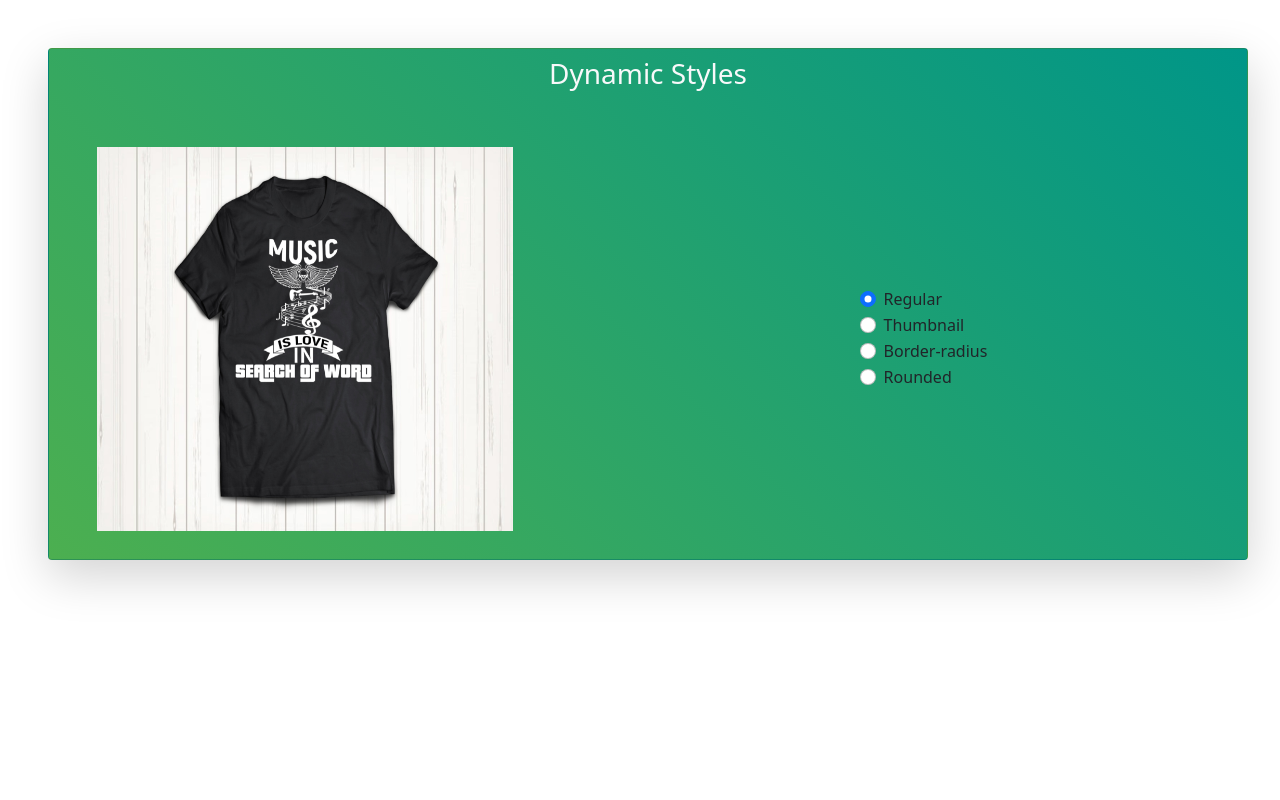
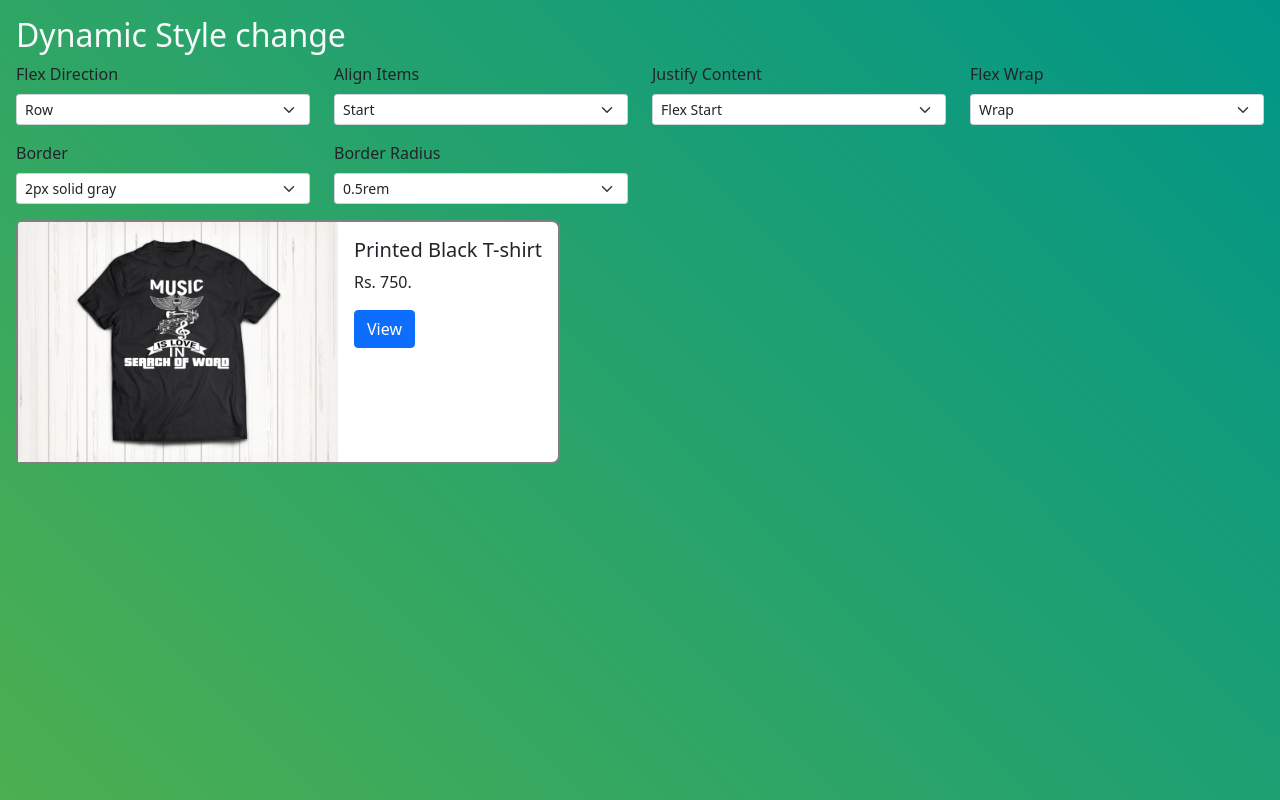
Before and after one commit to SwaminathanS1215/training-app, an Angular app: page / in a window 1280 px wide. Built offline with nearby package versions, Linux system fonts and the light colour scheme.

Commit message:
ng-styles

```diff
--- a/src/app/app.component.html
+++ b/src/app/app.component.html
@@ -2,7 +2,9 @@
     <main>
         <!-- <app-ng-class></app-ng-class> -->
         <!-- <app-register-validation></app-register-validation> -->
-        <app-ng-class-images></app-ng-class-images>
+        <!-- <app-ng-class-images></app-ng-class-images> -->
+        <!-- <app-ng-styles-input></app-ng-styles-input> -->
+        <app-ng-styles-dropdown></app-ng-styles-dropdown>
     </main>
 </div>
 
--- a/src/app/app.module.ts
+++ b/src/app/app.module.ts
@@ -12,6 +12,8 @@ import { NgClassComponent } from './ng-class/ng-class.component';
 import { RegisterValidationComponent } from './register-validation/register-validation.component';
 import { ParentChildComponent } from './parent-child/parent-child.component';
 import { NgClassImagesComponent } from './ng-class-images/ng-class-images.component';
+import { NgStylesInputComponent } from './ng-styles-input/ng-styles-input.component';
+import { NgStylesDropdownComponent } from './ng-styles-dropdown/ng-styles-dropdown.component';
 
 @NgModule({
   declarations: [
@@ -23,6 +25,8 @@ import { NgClassImagesComponent } from './ng-class-images/ng-class-images.compon
     RegisterValidationComponent,
     ParentChildComponent,
     NgClassImagesComponent,
+    NgStylesInputComponent,
+    NgStylesDropdownComponent,
   ],
   imports: [
     BrowserModule,
--- /dev/null
+++ b/src/app/ng-styles-dropdown/ng-styles-dropdown.component.css
@@ -0,0 +1,5 @@
+.ng-styles-container {
+    background-image: linear-gradient(45deg, #4caf50, #009688);
+    padding: 1rem;
+    min-height: 100vh;
+}
--- /dev/null
+++ b/src/app/ng-styles-dropdown/ng-styles-dropdown.component.html
@@ -0,0 +1,77 @@
+<div class="ng-styles-container w-100">
+    <h2 class="text-light">Dynamic Style change</h2>
+    <div class="row" id="inputs-wrapper-grid">
+        <div class="col-md-3">
+            <div class="mb-3">
+                <label for="flex-direction" class="form-label">Flex Direction</label>
+                <select class="form-select form-select-sm" aria-label=".form-select-sm example"
+                    [(ngModel)]="flexDirection" name="flex-direction">
+                    <option value="row">Row</option>
+                    <option value="column">Column</option>
+                </select>
+            </div>
+        </div>
+        <div class="col-md-3">
+            <div class="mb-3">
+                <label for="align-items" class="form-label">Align Items</label>
+                <select class="form-select form-select-sm" aria-label=".form-select-sm example"
+                    [(ngModel)]="alignItems" name="alignItems">
+                    <option value="start">Start</option>
+                    <option value="end">End</option>
+                    <option value="center">Center</option>
+                </select>
+            </div>
+        </div>
+        <div class="col-md-3">
+            <div class="mb-3">
+                <label for="justify-Content" class="form-label">Justify Content</label>
+                <select class="form-select form-select-sm" aria-label=".form-select-sm example"
+                    [(ngModel)]="justifyContent" name="justifyContent">
+                    <option value="flex-start">Flex Start</option>
+                    <option value="end">End</option>
+                    <option value="center">Center</option>
+                </select>
+            </div>
+        </div>
+        <div class="col-md-3">
+            <div class="mb-3">
+                <label for="flex-Wrap" class="form-label">Flex Wrap</label>
+                <select class="form-select form-select-sm" aria-label=".form-select-sm example"
+                    [(ngModel)]="flexWrap" name="flexWrap">
+                    <option value="wrap">Wrap</option>
+                    <option value="nowrap">No Wrap</option>
+                </select>
+            </div>
+        </div>
+        <div class="col-md-3">
+            <div class="mb-3">
+                <label for="border" class="form-label">Border</label>
+                <select class="form-select form-select-sm" aria-label=".form-select-sm example"
+                    [(ngModel)]="border" name="border">
+                    <option value="2px solid gray">2px solid gray</option>
+                    <option value="5px solid blue">5px solid blue</option>
+                </select>
+            </div>
+        </div>
+        <div class="col-md-3">
+            <div class="mb-3">
+                <label for="border-radius" class="form-label">Border Radius</label>
+                <select class="form-select form-select-sm" aria-label=".form-select-sm example"
+                    [(ngModel)]="borderRadius" name="borderRadius">
+                    <option value="0.5rem">0.5rem</option>
+                    <option value="1rem">1rem</option>
+                </select>
+            </div>
+        </div>
+    </div>
+
+    <div class="card" style="width: fit-content;"
+        [ngStyle]="{'flex-direction': flexDirection, 'align-items': alignItems, 'justify-content': justifyContent, 'flex-wrap': flexWrap, 'border': border, 'border-radius': borderRadius}">
+        <img src="../../assets/images/login-bg.jpg" class="card-img-top" alt="..." [ngStyle]="{'width': '20rem'}">
+        <div class="card-body">
+            <h5 class="card-title">Printed Black T-shirt</h5>
+            <p class="card-text">Rs. 750.</p>
+            <a href="#" class="btn btn-primary">View</a>
+        </div>
+    </div>
+</div>
--- /dev/null
+++ b/src/app/ng-styles-dropdown/ng-styles-dropdown.component.ts
@@ -0,0 +1,30 @@
+import { Component, OnInit } from '@angular/core';
+
+import { styleInput } from '../ng-styles-input/ng-styles-input.component';
+
+@Component({
+    selector: 'app-ng-styles-dropdown',
+    templateUrl: './ng-styles-dropdown.component.html',
+    styleUrls: ['./ng-styles-dropdown.component.css']
+})
+export class NgStylesDropdownComponent implements OnInit, styleInput {
+    flexDirection: string;
+    alignItems: string;
+    justifyContent: string;
+    flexWrap: string;
+    border: string;
+    borderRadius: string;
+
+    constructor() {
+        this.flexDirection = 'row';
+        this.alignItems = 'start';
+        this.justifyContent = 'flex-start';
+        this.flexWrap = 'wrap';
+        this.border = '2px solid gray';
+        this.borderRadius = '0.5rem';
+    }
+
+    ngOnInit(): void {
+    }
+
+}
--- /dev/null
+++ b/src/app/ng-styles-input/ng-styles-input.component.css
@@ -0,0 +1,5 @@
+.ng-styles-container {
+    background-image: linear-gradient(45deg, #4caf50, #009688);
+    padding: 1rem;
+    min-height: 100vh;
+}
--- /dev/null
+++ b/src/app/ng-styles-input/ng-styles-input.component.html
@@ -0,0 +1,57 @@
+<div class="ng-styles-container w-100">
+    <h2 class="text-light">Dynamic Style change</h2>
+    <div class="row" id="inputs-wrapper-grid">
+        <div class="col-md-3">
+            <div class="mb-3">
+                <label for="flex-direction" class="form-label">Flex Direction</label>
+                <input class="form-control form-control-sm" type="text" placeholder="" [(ngModel)]="flexDirection"
+                    name="flex-direction" id="flex-direction">
+            </div>
+        </div>
+        <div class="col-md-3">
+            <div class="mb-3">
+                <label for="align-items" class="form-label">Align Items</label>
+                <input class="form-control form-control-sm" type="text" placeholder="" [(ngModel)]="alignItems"
+                    name="align-items" id="align-items">
+            </div>
+        </div>
+        <div class="col-md-3">
+            <div class="mb-3">
+                <label for="justify Content" class="form-label">Justify Content</label>
+                <input class="form-control form-control-sm" type="text" placeholder="" [(ngModel)]="justifyContent"
+                    name="justify Content" id="justify-Content">
+            </div>
+        </div>
+        <div class="col-md-3">
+            <div class="mb-3">
+                <label for="flex-Wrap" class="form-label">Flex Wrap</label>
+                <input class="form-control form-control-sm" type="text" placeholder="" [(ngModel)]="flexWrap"
+                    name="flex-Wrap" id="flex-Wrap">
+            </div>
+        </div>
+        <div class="col-md-3">
+            <div class="mb-3">
+                <label for="border" class="form-label">Border</label>
+                <input class="form-control form-control-sm" type="text" placeholder="" [(ngModel)]="border"
+                    name="border" id="border">
+            </div>
+        </div>
+        <div class="col-md-3">
+            <div class="mb-3">
+                <label for="border-radius" class="form-label">Border Radius</label>
+                <input class="form-control form-control-sm" type="text" placeholder="" [(ngModel)]="borderRadius"
+                    name="border-radius" id="border-radius">
+            </div>
+        </div>
+    </div>
+
+    <div class="card" style="width: fit-content;"
+        [ngStyle]="{'flex-direction': flexDirection, 'align-items': alignItems, 'justify-content': justifyContent, 'flex-wrap': flexWrap, 'border': border, 'border-radius': borderRadius}">
+        <img src="../../assets/images/login-bg.jpg" class="card-img-top" alt="..." [ngStyle]="{'width': '20rem'}">
+        <div class="card-body">
+            <h5 class="card-title">Printed Black T-shirt</h5>
+            <p class="card-text">Rs. 750.</p>
+            <a href="#" class="btn btn-primary">View</a>
+        </div>
+    </div>
+</div>
--- /dev/null
+++ b/src/app/ng-styles-input/ng-styles-input.component.ts
@@ -0,0 +1,38 @@
+import { Component, OnInit } from '@angular/core';
+
+export interface styleInput {
+    flexDirection: string;
+    alignItems: string;
+    justifyContent: string;
+    flexWrap: string;
+    border: string;
+    borderRadius: string;
+}
+
+@Component({
+    selector: 'app-ng-styles-input',
+    templateUrl: './ng-styles-input.component.html',
+    styleUrls: ['./ng-styles-input.component.css']
+})
+
+export class NgStylesInputComponent implements OnInit, styleInput {
+    flexDirection: string;
+    alignItems: string;
+    justifyContent: string;
+    flexWrap: string;
+    border: string;
+    borderRadius: string;
+
+    constructor() {
+        this.flexDirection = 'row';
+        this.alignItems = 'start';
+        this.justifyContent = 'flex-start';
+        this.flexWrap = 'wrap';
+        this.border = '2px solid gray';
+        this.borderRadius = '0.5rem';
+    }
+
+    ngOnInit(): void {
+    }
+
+}
```
Also changed, not shown: 2 other files (tests, documents, lock files or other folders).
